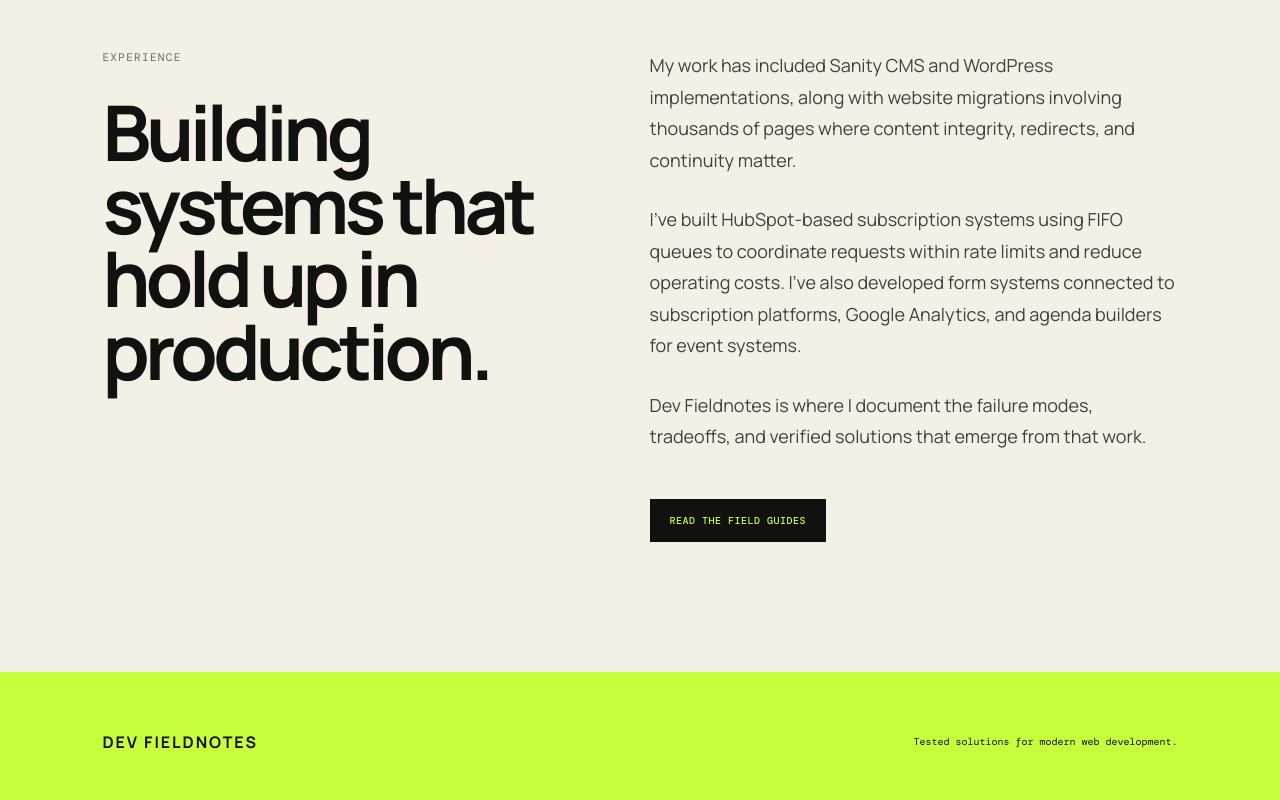
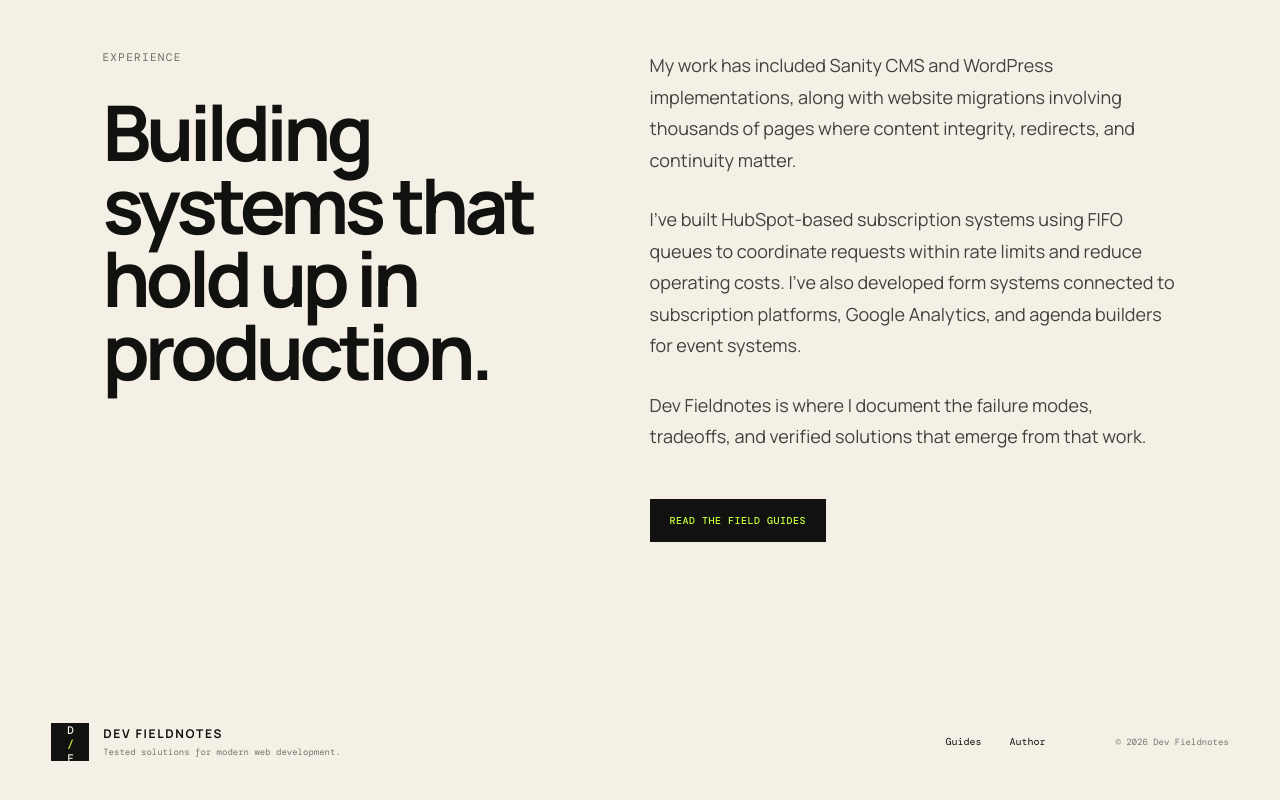
Before and after one commit to uzairasla/Glowing-Light, a Next.js app in the folder apps/tech-blog/: page /author in a window 1280 px wide. Shown: the part 682-1482 px from the top of the page. Built offline with nearby package versions, Linux system fonts and the light colour scheme; no server answers; a web font is replaced by a local one.

Commit message:
Polish tech blog guide layout

```diff
--- a/apps/tech-blog/app/author/author.css
+++ b/apps/tech-blog/app/author/author.css
@@ -7,10 +7,6 @@
 .author-body h2 { max-width: 620px; margin: 32px 0 0; font-size: clamp(44px, 6vw, 78px); line-height: .95; letter-spacing: -.06em; }
 .author-copy p { margin: 0 0 28px; color: #44413d; font-size: 18px; line-height: 1.75; }
 .author-cta { display: inline-flex; margin-top: 18px; padding: 15px 20px; background: var(--ink); color: var(--lime); font: 500 10px var(--mono); text-transform: uppercase; letter-spacing: .05em; }
-.author-footer { display: flex; justify-content: space-between; gap: 24px; padding: 36px clamp(22px, 8vw, 130px); background: var(--lime); }
-.author-footer strong { letter-spacing: .12em; }
-.author-footer span { font: 400 10px var(--mono); }
 @media (max-width: 800px) {
   .author-body { grid-template-columns: 1fr; padding-block: 72px 90px; }
-  .author-footer { flex-direction: column; }
 }
--- a/apps/tech-blog/app/author/page.tsx
+++ b/apps/tech-blog/app/author/page.tsx
@@ -16,7 +16,8 @@ export const metadata: Metadata = {
     siteName: SITE_NAME,
     type: "profile",
     images: ["/og.png"],
-  },  twitter: {
+  },
+  twitter: {
     card: "summary_large_image",
     title: "Uzair — Software Engineer",
     description:
@@ -116,9 +117,13 @@ export default function AuthorPage() {
         </section>
       </main>
 
-      <footer className="author-footer">
-        <strong>DEV FIELDNOTES</strong>
-        <span>Tested solutions for modern web development.</span>
+      <footer>
+        <div className="footer-brand">
+          <span className="brand-mark" aria-hidden="true">D<span>/</span>F</span>
+          <div><strong>DEV FIELDNOTES</strong><small>Tested solutions for modern web development.</small></div>
+        </div>
+        <div className="footer-links"><a href="/guides">Guides</a><a href="/author">Author</a></div>
+        <span className="copyright">{"\u00A9"} 2026 Dev Fieldnotes</span>
       </footer>
     </div>
   );
--- a/apps/tech-blog/src/styles.css
+++ b/apps/tech-blog/src/styles.css
@@ -90,7 +90,7 @@ button { color: inherit; }
   cursor: pointer; font: 400 10px var(--mono); text-transform: uppercase; letter-spacing: .06em;
 }
 .topic-filter button.active, .topic-filter button:hover { background: var(--ink); color: var(--paper); }
-.article-grid { display: grid; grid-template-columns: repeat(2, minmax(0, 1fr)); border: 1px solid var(--ink); background: var(--ink); gap: 1px; }
+.article-grid { display: grid; grid-template-columns: repeat(3, minmax(0, 1fr)); border: 1px solid var(--ink); background: var(--ink); gap: 1px; }
 .article-card { min-width: 0; background: var(--paper); }
 .article-card + .article-card { border-left: 0; }
 .article-visual { display: block; aspect-ratio: 1.86 / 1; position: relative; padding: 20px; overflow: hidden; background: #ded9ce; border-bottom: 1px solid var(--ink); }
```
Also changed, not shown: apps/tech-blog/app/guides/page.tsx (+11 -1 lines), apps/tech-blog/public/articles/sanity-webhook-revalidation/cover.png (added).
